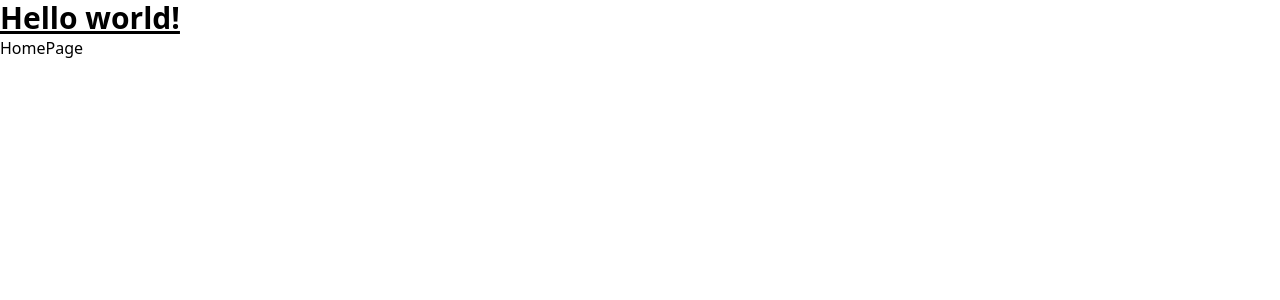
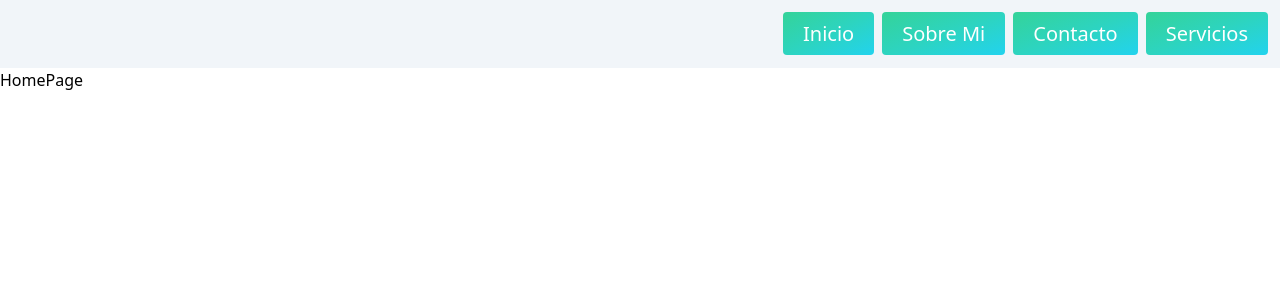
Before and after one commit to AngelTravieso/Portafolio, a React (Vite) app: page /inicio in a window 1280 px wide. Shown: the top 300 px of the page. Built offline with nearby package versions, Linux system fonts and the light colour scheme.

Commit message:
ADD - Navbar buttons

```diff
--- a/src/ui/components/Navbar.jsx
+++ b/src/ui/components/Navbar.jsx
@@ -1,18 +1,37 @@
 import { Link } from 'react-router-dom';
 
+// Navbar
 export const Navbar = () => {
+    return(
+        <div className="bg-slate-100 py-5">
+            <div className="flex justify-between">
+                <div className="site-img">
 
-    return(
-        <>
+                </div>
+                <div className="nav-links px-2">
 
-    <h1 className="text-3xl font-bold underline">
-      Hello world!
-    </h1>
-            {/* <Link to='/inicio'>Inicio</Link>
-            <Link to='/sobre_mi'>Sobre Mi</Link>
-            <Link to='/servicios'>Servicios</Link>
-            <Link to='/contacto'>Contacto</Link> */}
-        </>
+                    <Link to='/inicio'
+                    className='mx-1 decoration-sky-700 text-xl py-2 px-5 rounded bg-gradient-to-br from-emerald-400 via-teal-400 to-cyan-400 text-white font-medium'>
+                        Inicio
+                    </Link>
+
+                    <Link to='/sobre_mi'
+                    className='mx-1 decoration-sky-700 text-xl py-2 px-5 rounded bg-gradient-to-br from-emerald-400 via-teal-400 to-cyan-400 text-white font-medium'>
+                        Sobre Mi
+                    </Link>
+                    <Link to='/contacto'
+                    className='mx-1 decoration-sky-700 text-xl py-2 px-5 rounded bg-gradient-to-br from-emerald-400 via-teal-400 to-cyan-400 text-white font-medium'>
+                        Contacto
+                    </Link>
+                    <Link to='/servicios'
+                    className='mx-1 decoration-sky-700 text-xl py-2 px-5 rounded bg-gradient-to-br from-emerald-400 via-teal-400 to-cyan-400 text-white font-medium'>
+                        Servicios
+                    </Link>
+
+
+                </div>
+            </div>
+        </div>
     )
 
 }
```
